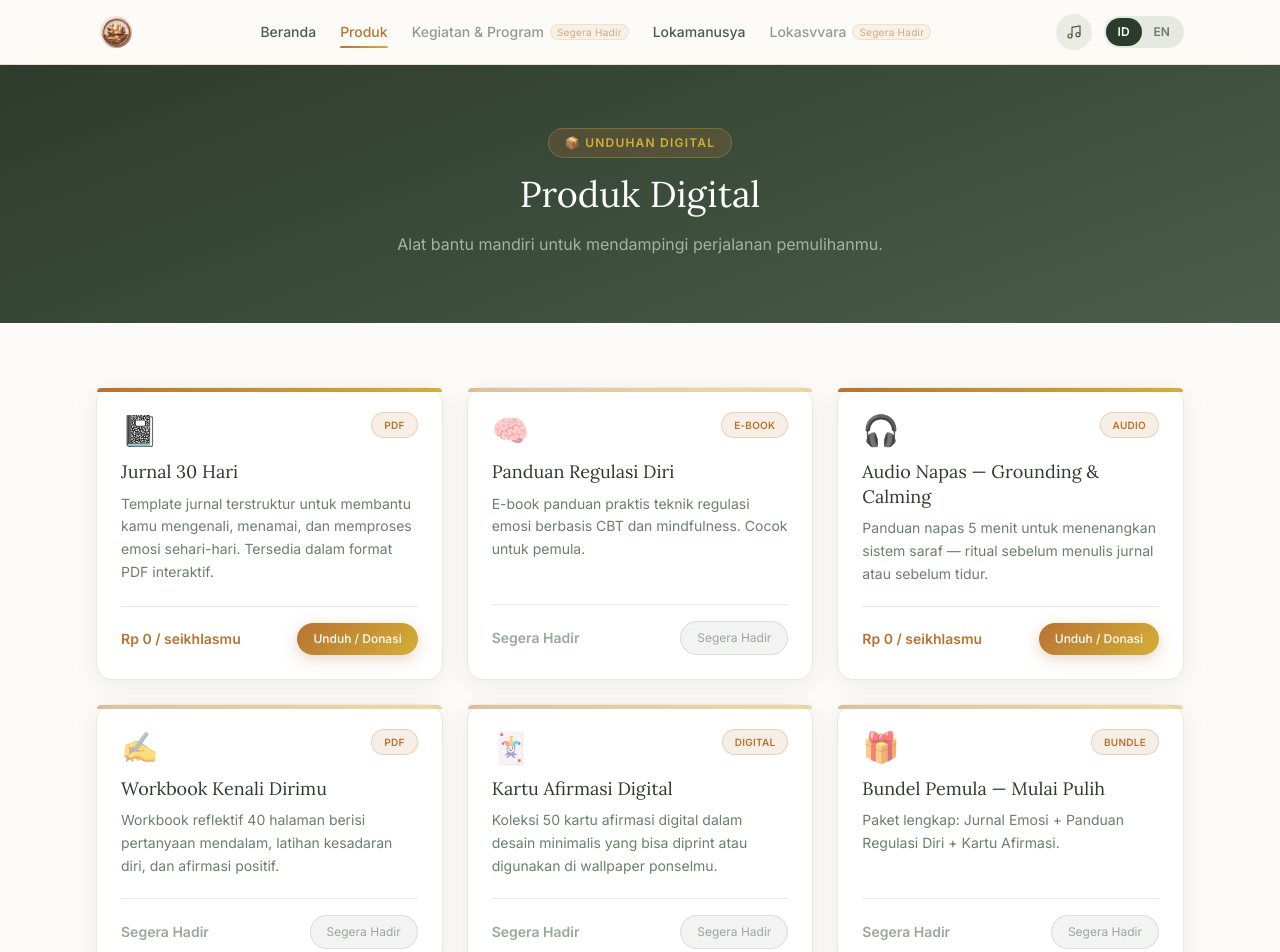
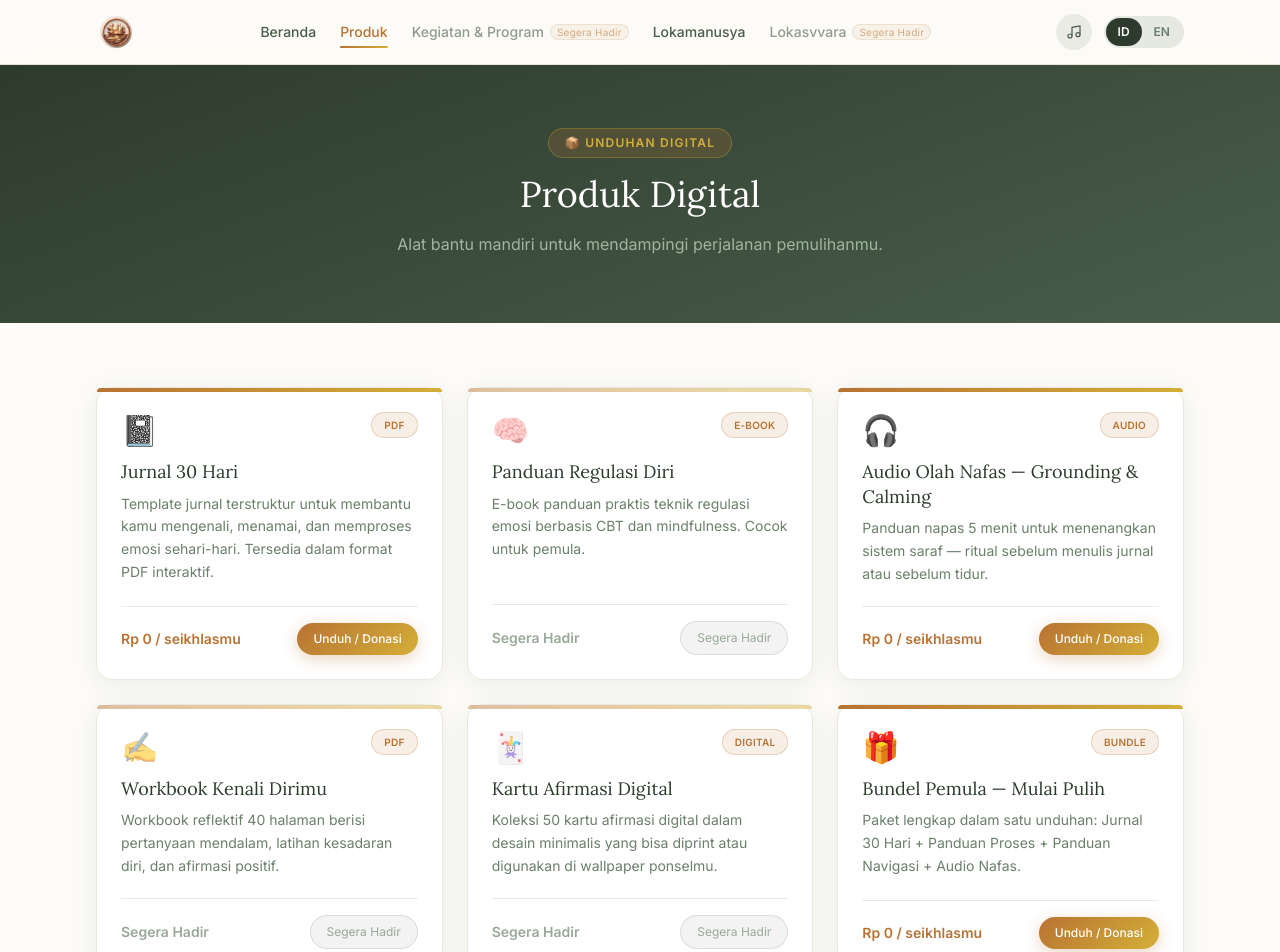
Before and after one commit to halo-Ginn/utarakan-space, a Next.js app: page /products in a window 1280 px wide. Shown: the top 952 px of the page. Built offline with nearby package versions, Linux system fonts and the light colour scheme.

Commit message:
refine: product card - bundle - active

```diff
--- a/app/products/page.tsx
+++ b/app/products/page.tsx
@@ -45,7 +45,7 @@ const PRODUCTS: Product[] = [
   },
   {
     id: 'audio-napas',
-    titleId: 'Audio Napas — Grounding & Calming',
+    titleId: 'Audio Olah Nafas — Grounding & Calming',
     titleEn: 'Grounding & Calming Breath Work Audio',
     descId: 'Panduan napas 5 menit untuk menenangkan sistem saraf — ritual sebelum menulis jurnal atau sebelum tidur.',
     descEn: 'A 5-minute guided breath work audio to calm your nervous system — a ritual before journaling or before sleep.',
@@ -81,12 +81,13 @@ const PRODUCTS: Product[] = [
     id: 'bundel-pemula',
     titleId: 'Bundel Pemula — Mulai Pulih',
     titleEn: 'Starter Bundle — Begin Healing',
-    descId: 'Paket lengkap: Jurnal Emosi + Panduan Regulasi Diri + Kartu Afirmasi.',
-    descEn: 'Full package: Emotion Journal + Self-Regulation Guide + Affirmation Cards.',
-    priceId: 'Segera Hadir',
-    priceEn: 'Coming Soon',
+    descId: 'Paket lengkap dalam satu unduhan: Jurnal 30 Hari + Panduan Proses + Panduan Navigasi + Audio Nafas.',
+    descEn: 'The complete package in one download: 30 Days Journal + both guides + the Breath Work Audio.',
+    priceId: 'Rp 0 / seikhlasmu',
+    priceEn: 'Free / pay as you wish',
     tag: 'Bundle',
     icon: '🎁',
+    href: '/unduh.html',
   },
 ]
 
```
